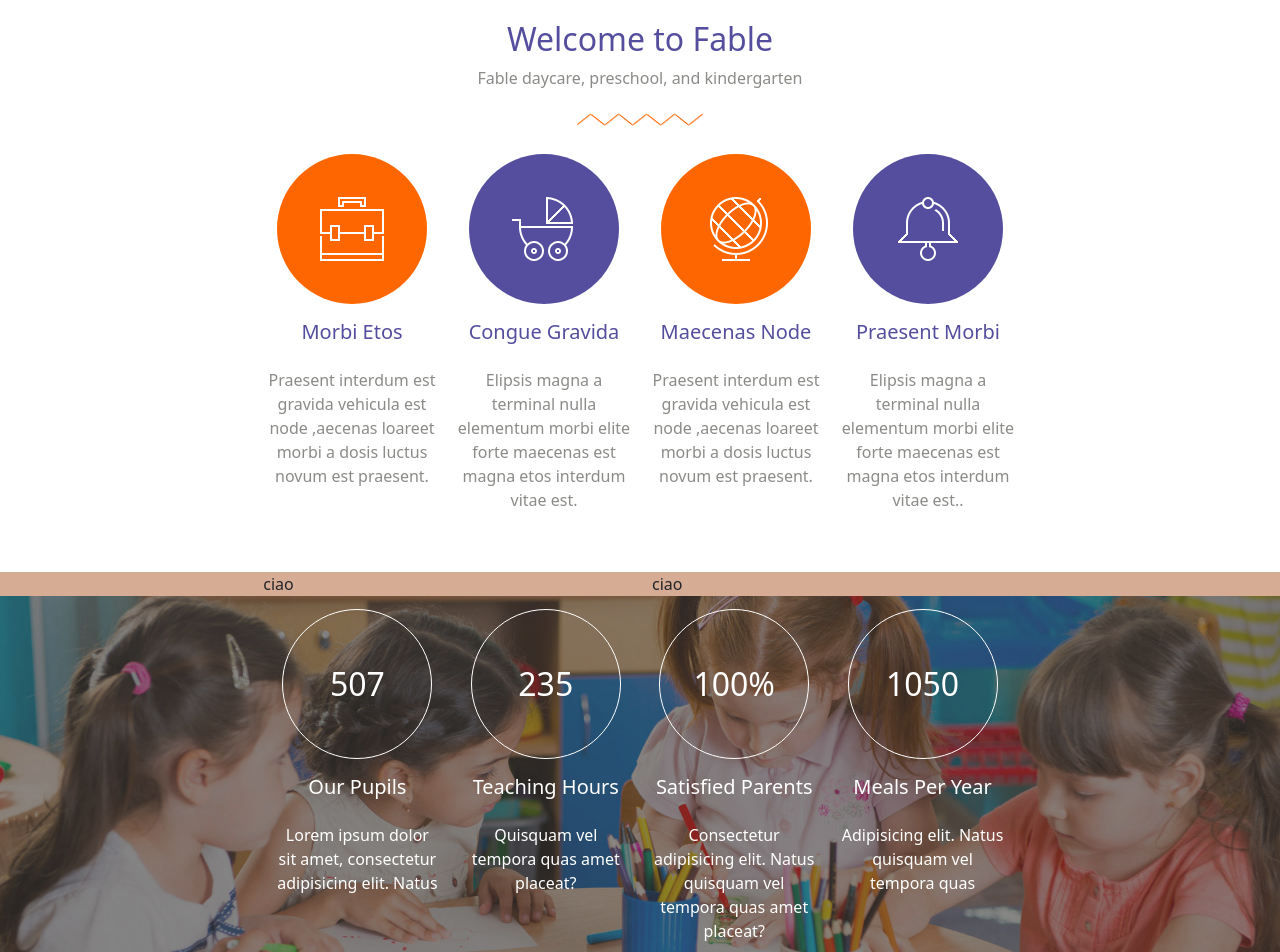
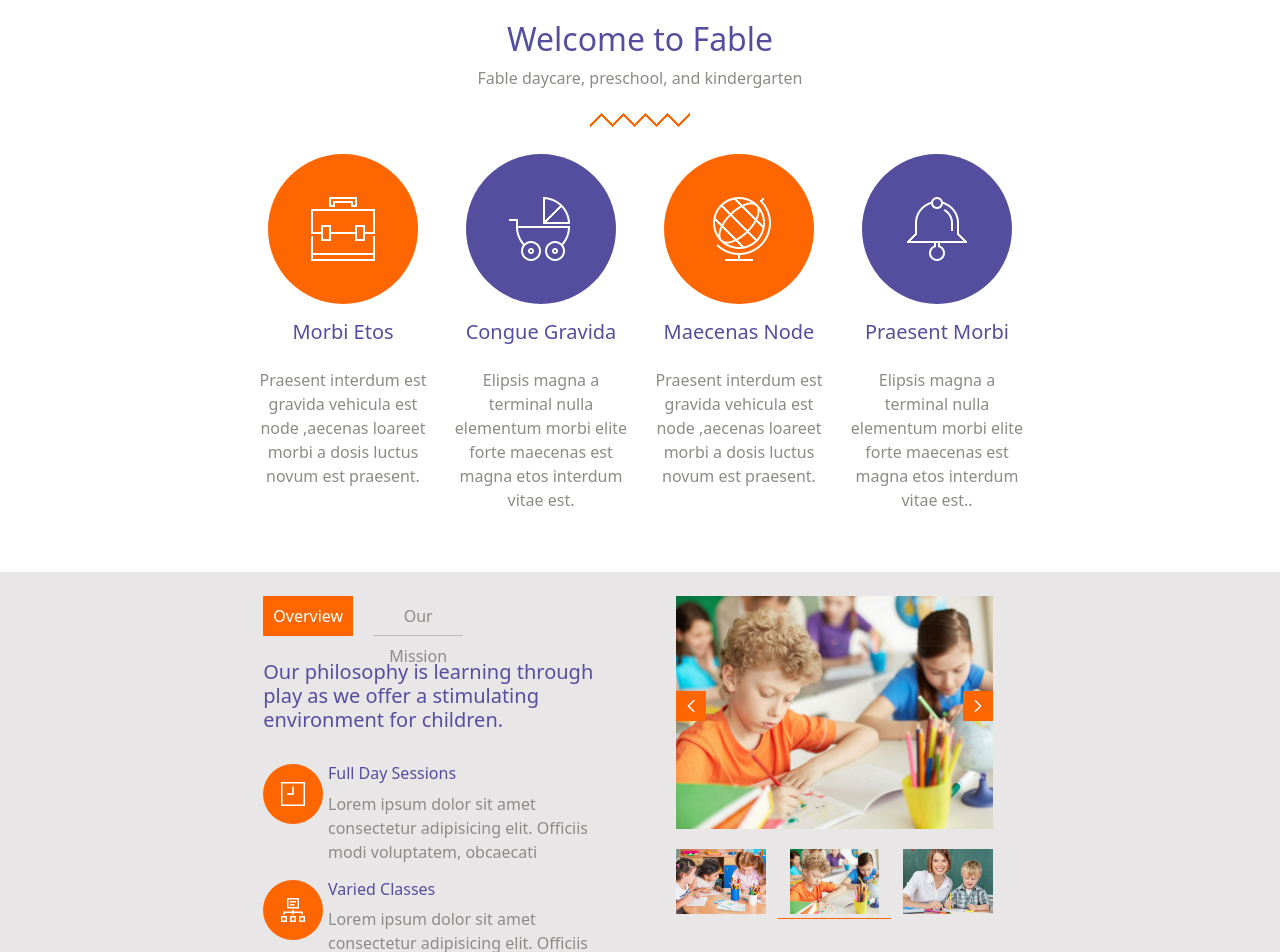
Before and after one commit to stefanocravotta/proj-html-vuejs, a Vue app: page / in a window 1280 px wide. Shown: the part 680-1632 px from the top of the page. Built offline with nearby package versions, Linux system fonts and the light colour scheme.

Commit message:
Welcome to fable section 2 - slider statico

```diff
--- a/src/components/main-components/JumboStatisticsComp.vue
+++ b/src/components/main-components/JumboStatisticsComp.vue
@@ -69,6 +69,7 @@ export default {
         display: flex;
         flex-direction: column;
         align-items: center;
+        padding: 0;
         .box-number{
             width: 150px;
             height: 150px;
--- a/src/components/main-components/welcomeToFable-comp/FirstSectionComp.vue
+++ b/src/components/main-components/welcomeToFable-comp/FirstSectionComp.vue
@@ -4,42 +4,32 @@
                 <div class="title text-center">
                     <h2>Welcome to Fable</h2>
                     <p>Fable daycare, preschool, and kindergarten</p>
-                    <span>
-                        <i class="fa-solid fa-slash rotate"></i>
-                        <i class="fa-solid fa-slash"></i>
-                        <i class="fa-solid fa-slash rotate"></i>
-                        <i class="fa-solid fa-slash"></i>
-                        <i class="fa-solid fa-slash rotate"></i>
-                        <i class="fa-solid fa-slash"></i>
-                        <i class="fa-solid fa-slash rotate"></i>
-                        <i class="fa-solid fa-slash"></i>
-                        <i class="fa-solid fa-slash rotate"></i>
-                    </span>
+                    <img src="../../../assets/images/header_divider.png" alt="">
                 </div>
-                <div class="container-fluid py-4">
-                    <div class="row text-center">
-                        <div class="col-3 px-2 d-flex flex-column align-items-center">
+                <div class="container-fluid py-4 px-0">
+                    <div class="row text-center justify-content-between">
+                        <div class="col-3 d-flex flex-column align-items-center">
                             <div class="icon-box d-flex align-items-center justify-content-center">
                                 <img src="../../../assets/images/schoolbag_alt.png" alt="">
                             </div>
                             <h5 class="py-3">Morbi Etos</h5>
                             <p>Praesent interdum est gravida vehicula est node ,aecenas loareet morbi a dosis luctus novum est praesent.</p>
                         </div>
-                        <div class="col-3 px-2 d-flex flex-column align-items-center">
+                        <div class="col-3 d-flex flex-column align-items-center">
                             <div class="icon-box secondary d-flex align-items-center justify-content-center">
                                 <img src="../../../assets/images/stroller_alt.png" alt="">
                             </div>
                             <h5 class="py-3">Congue Gravida</h5>
                             <p>Elipsis magna a terminal nulla elementum morbi elite forte maecenas est magna etos interdum vitae est.</p>
                         </div>
-                        <div class="col-3 px-2 d-flex flex-column align-items-center">
+                        <div class="col-3 d-flex flex-column align-items-center">
                             <div class="icon-box d-flex align-items-center justify-content-center">
                                 <img src="../../../assets/images/globe_alt.png" alt="">
                             </div>
                             <h5 class="py-3">Maecenas Node</h5>
                             <p>Praesent interdum est gravida vehicula est node ,aecenas loareet morbi a dosis luctus novum est praesent.</p>
                         </div>
-                        <div class="col-3 px-2 d-flex flex-column align-items-center">
+                        <div class="col-3 d-flex flex-column align-items-center">
                             <div class="icon-box secondary d-flex align-items-center justify-content-center">
                                 <img src="../../../assets/images/bell_alt.png" alt="">
                             </div>
@@ -73,16 +63,6 @@ export default {
         h2,h5{
             color: $butterfly-bush;
         }
-        .title{
-            .fa-slash{
-            font-size: .7rem;
-            color: $blaze-orange;
-            font-weight: bold;
-             &.rotate{
-                transform: rotateX(180deg);
-                }
-            }
-        }
         .icon-box{
             width: 150px;
             height: 150px;
--- a/src/components/main-components/welcomeToFable-comp/SecondSectionComp.vue
+++ b/src/components/main-components/welcomeToFable-comp/SecondSectionComp.vue
@@ -1,9 +1,56 @@
 <template>
-  <div class="container-fluid bottom section">
+  <div class="container-fluid bottom section py-4">
           <div class="sc-container">
               <div class="row">
-                  <div class="col-6">ciao</div>
-                  <div class="slider col-6">ciao</div>
+                  <div class="col-6">
+                      <div class="top d-flex">
+                            <div class="choise active">Overview</div>
+                            <div class="choise">Our Mission</div>
+                      </div>
+                      <h5 class="py-4">Our philosophy is learning through play as we offer a stimulating environment for children.</h5>
+                      <div class="row">
+                          <div class="col-2">
+                              <span class="icon d-flex align-items-center justify-content-center">
+                                  <img src="../../../assets/images/clock_alt.png" alt="">
+                              </span>
+                          </div>
+                          <div class="col-10">
+                                <h6>Full Day Sessions</h6>
+                                <p>Lorem ipsum dolor sit amet consectetur adipisicing elit. Officiis modi voluptatem, obcaecati </p>
+                          </div>
+                      </div>
+                      <div class="row">
+                          <div class="col-2">
+                              <span class="icon d-flex align-items-center justify-content-center">
+                                  <img src="../../../assets/images/diagram_alt.png" alt="">
+                              </span>
+                          </div>
+                          <div class="col-10">
+                                <h6>Varied Classes</h6>
+                                <p>Lorem ipsum dolor sit amet consectetur adipisicing elit. Officiis modi voluptatem, obcaecati </p>
+                          </div>
+                      </div>
+                  </div>
+                  <div class="slider col-6">
+                      <div class="container-fluid">
+                          <div class="row">
+                                <div class="col-12 pb-3 large-slide">
+                                  <img class="central" src="../../../assets/images/gallery_01-690x506.jpg" alt="">
+                                  <img class="icon-slider prev" src="../../../assets/images/slider_previous.png" alt="">
+                                  <img class="icon-slider next" src="../../../assets/images/slider_next.png" alt="">
+                                </div>
+                                <div class="col-4 small-slide py-1">
+                                    <img src="../../../assets/images/gallery_07-690x506.jpg" alt="">
+                                </div>
+                                <div class="col-4 small-slide py-1 active">
+                                    <img src="../../../assets/images/gallery_01-690x506.jpg" alt="">
+                                </div>
+                                <div class="col-4 small-slide py-1">
+                                    <img src="../../../assets/images/gallery_08-690x506.jpg" alt="">
+                                </div>
+                          </div>
+                      </div>
+                  </div>
               </div>
           </div>
       </div>
@@ -21,6 +68,67 @@ export default {
 @import "../../../assets/style/utils";
 
 .bottom{
-        background-color: $cameo;
+        background-color: $bon-jour;
+        .choise{
+            width: 90px;
+            height: 40px;
+            text-align: center;
+            line-height: 40px;
+            margin-right: 20px;
+            color: lighten($tuatara, 40);
+            border-bottom: 1px solid lighten($tuatara, 60);
+            &.active{
+            background-color: $blaze-orange;
+            color: white;
+            border-bottom: none
             }
+        }
+        h5,h6{
+            color: $butterfly-bush;
+        }
+        p{
+            color: lighten($tuatara, 40);
+
+        }
+        .icon{
+            width: 60px;
+            height: 60px;
+            border-radius: 50%;
+            background-color: $blaze-orange;
+            img{
+                width: 40%;
+            }
+        }
+        .slider {
+            .large-slide{
+                position: relative;
+                .central{
+                    width: 100%;
+                }
+                 .icon-slider{
+                display: inline-block;
+                width: 30px;
+                background-color: $blaze-orange;
+                position: absolute;
+                cursor: pointer;
+                    &.prev{
+                        left: 12px;
+                        bottom: 50%;
+                    }
+                    &.next{
+                        right: 12px;
+                        bottom: 50%;
+                    }
+                }
+            }
+            .small-slide{
+                &.active{
+                    border-bottom: 1px solid $blaze-orange;
+                }
+                img{
+                width: 100%;
+                }
+            }
+        }
+}
 </style>
```
